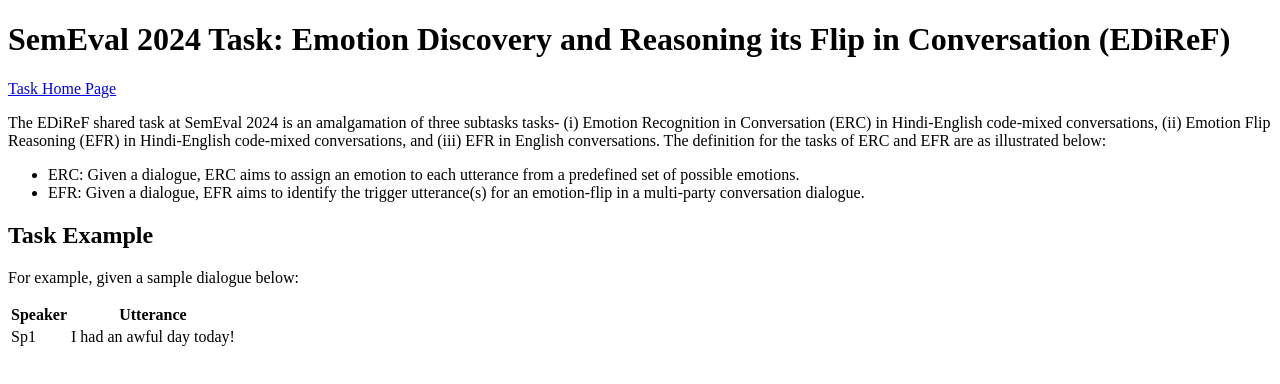
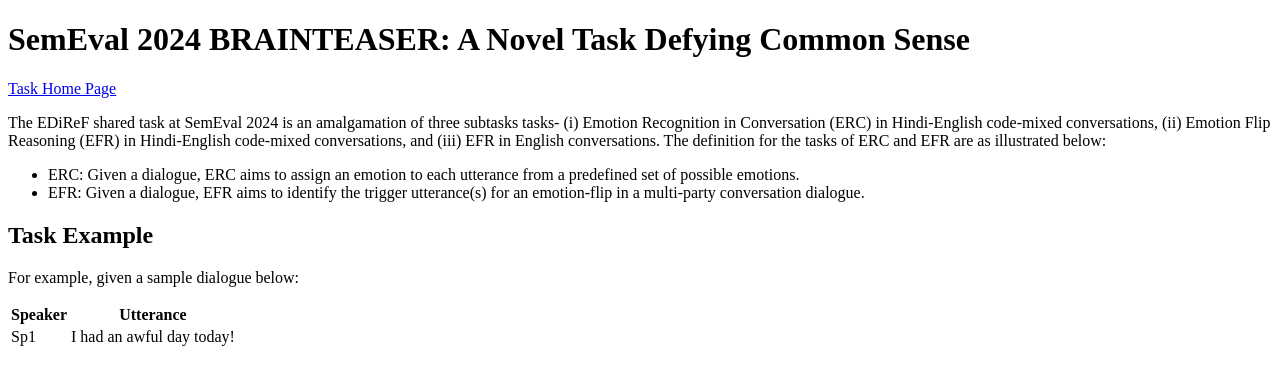
Before and after one commit to 1171-jpg/1171-jpg.github.io, a plain HTML site: page index.html in a window 1280 px wide. Drawn offline with Linux system fonts and the light colour scheme.

Commit message:
Update index.html

```diff
--- a/index.html
+++ b/index.html
@@ -5,7 +5,7 @@
     <meta charset="UTF-8">
 </head>
 <body>
-    <h1>SemEval 2024 Task: Emotion Discovery and Reasoning its Flip in Conversation (EDiReF)</h1>
+    <h1>SemEval 2024 BRAINTEASER: A Novel Task Defying Common Sense</h1>
     <a href="#">Task Home Page</a>
     <p>The EDiReF shared task at SemEval 2024 is an amalgamation of three subtasks tasks-
         (i) Emotion Recognition in Conversation (ERC) in Hindi-English code-mixed conversations,
```
